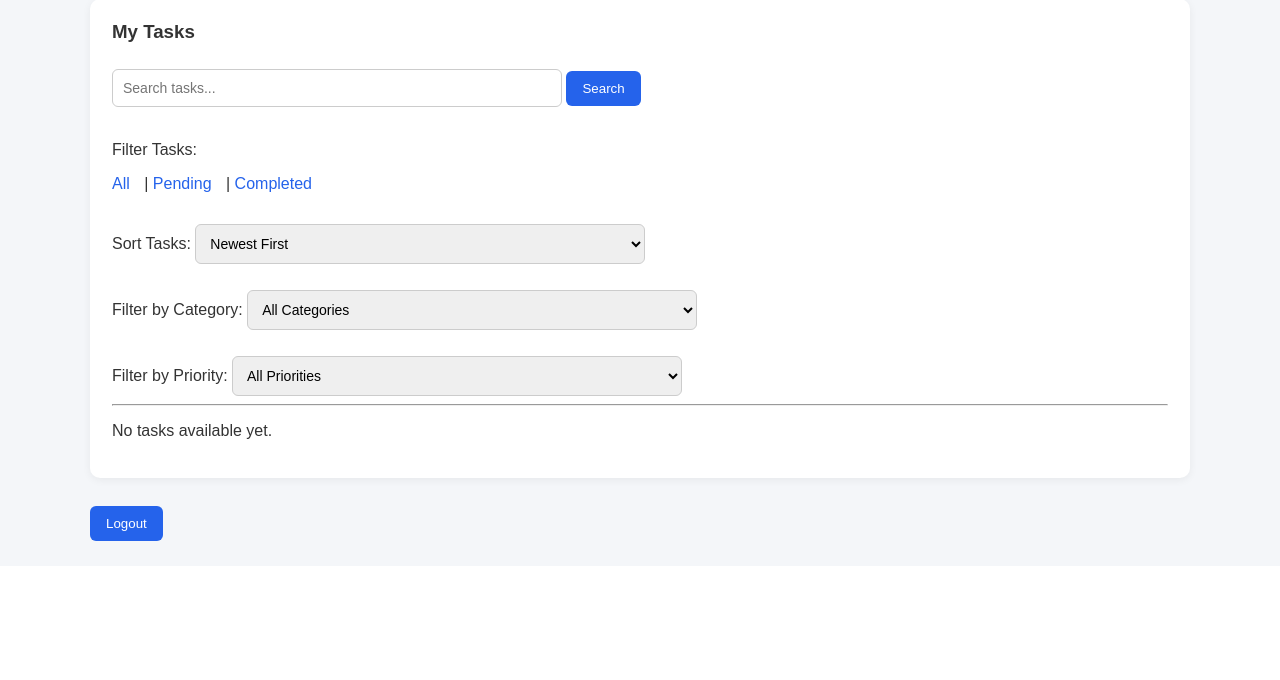
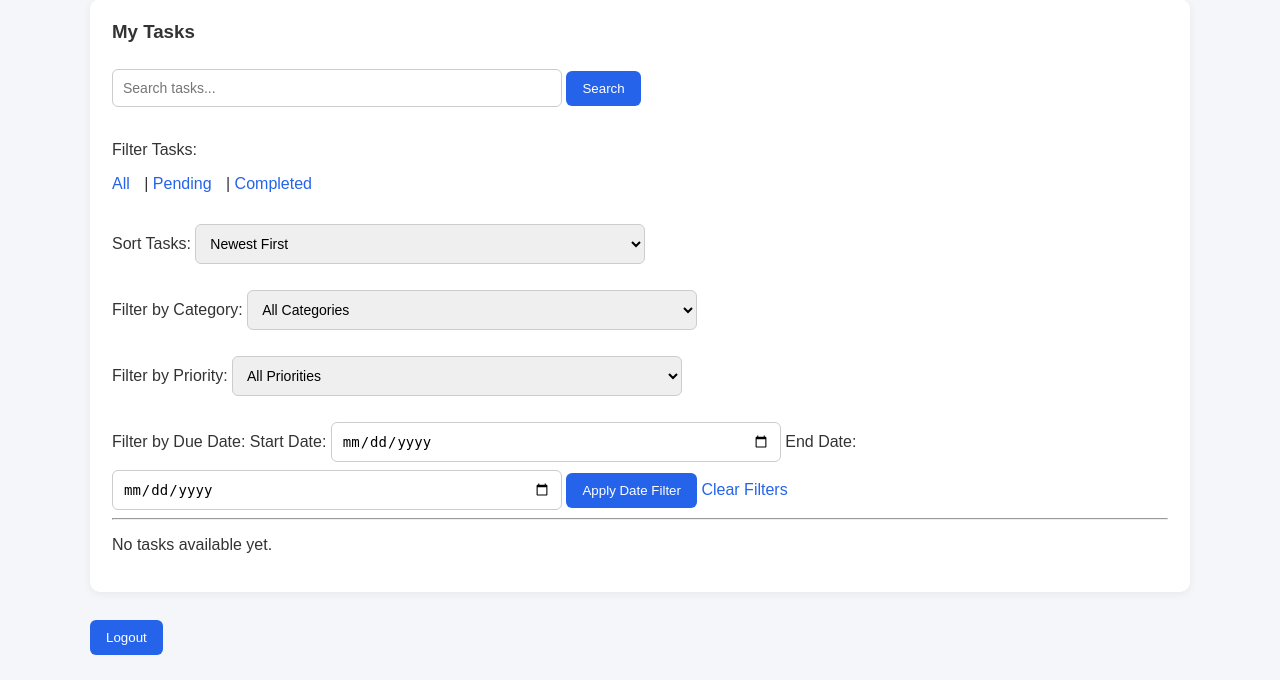
Before and after one commit to iamlejesh/PlanIt-Todo, a Django app: page /dashboard/ in a window 1280 px wide. Shown: the part 1516-2196 px from the top of the page. Before the commit the page ends 2057 px from the top, so only its background shows below. Run offline with Django 5.2, Linux system fonts and the light colour scheme; the visitor is signed in with stand-in values (Sample User, id 1); data that the repository does not hold is empty.

Commit message:
Add task date range filtering

```diff
--- a/tasks/templates/tasks/dashboard.html
+++ b/tasks/templates/tasks/dashboard.html
@@ -1,4 +1,3 @@
-
 <!DOCTYPE html>
 <html lang="en">
 
@@ -193,6 +192,7 @@
         <div class="header">
 
             <h1>Todo Dashboard</h1>
+
             <a href="{% url 'calendar' %}" style="color: white;">
                 View Calendar
             </a>
@@ -204,6 +204,7 @@
             <a href="{% url 'weekly_tasks' %}" style="color: white;">
                 Weekly Tasks
             </a>
+
             <h2>Welcome {{ request.user.username }}!</h2>
 
             <p>You have successfully logged in.</p>
@@ -486,6 +487,44 @@
 
             </form>
 
+            <br>
+
+            <!-- Date Range Filter -->
+
+            <form method="GET" action="{% url 'dashboard' %}">
+
+                <input type="hidden" name="search" value="{{ search_query|default:'' }}">
+                <input type="hidden" name="status" value="{{ selected_status|default:'' }}">
+                <input type="hidden" name="sort" value="{{ selected_sort|default:'newest' }}">
+                <input type="hidden" name="category" value="{{ selected_category|default:'' }}">
+                <input type="hidden" name="priority" value="{{ selected_priority|default:'' }}">
+
+                <label>Filter by Due Date:</label>
+
+                <label for="start_date">Start Date:</label>
+
+                <input
+                    type="date"
+                    id="start_date"
+                    name="start_date"
+                    value="{{ start_date|default:'' }}"
+                >
+
+                <label for="end_date">End Date:</label>
+
+                <input
+                    type="date"
+                    id="end_date"
+                    name="end_date"
+                    value="{{ end_date|default:'' }}"
+                >
+
+                <button type="submit">Apply Date Filter</button>
+
+                <a href="{% url 'dashboard' %}">Clear Filters</a>
+
+            </form>
+
             <hr>
 
             <!-- Task List -->
--- a/tasks/views.py
+++ b/tasks/views.py
@@ -54,6 +54,8 @@ def dashboard(request):
     search_query = request.GET.get('search')
     category = request.GET.get('category')
     priority = request.GET.get('priority')
+    start_date = request.GET.get('start_date')
+    end_date = request.GET.get('end_date')
     tasks = Task.objects.filter(user=request.user)
     total_tasks = tasks.count()
     completed_tasks = tasks.filter(status=True).count()
@@ -86,7 +88,11 @@ def dashboard(request):
 
     if priority:
         tasks = tasks.filter(priority=priority)
+    if start_date:
+        tasks = tasks.filter(due_date__date__gte=start_date)
 
+    if end_date:
+        tasks = tasks.filter(due_date__date__lte=end_date)
     sort_by = request.GET.get('sort', 'newest')
 
     if sort_by == 'oldest':
@@ -128,6 +134,8 @@ def dashboard(request):
         'selected_sort': sort_by,
         'selected_category': category,
         'selected_priority': priority,
+        'start_date': start_date,
+        'end_date': end_date,
     })
 
 
```
